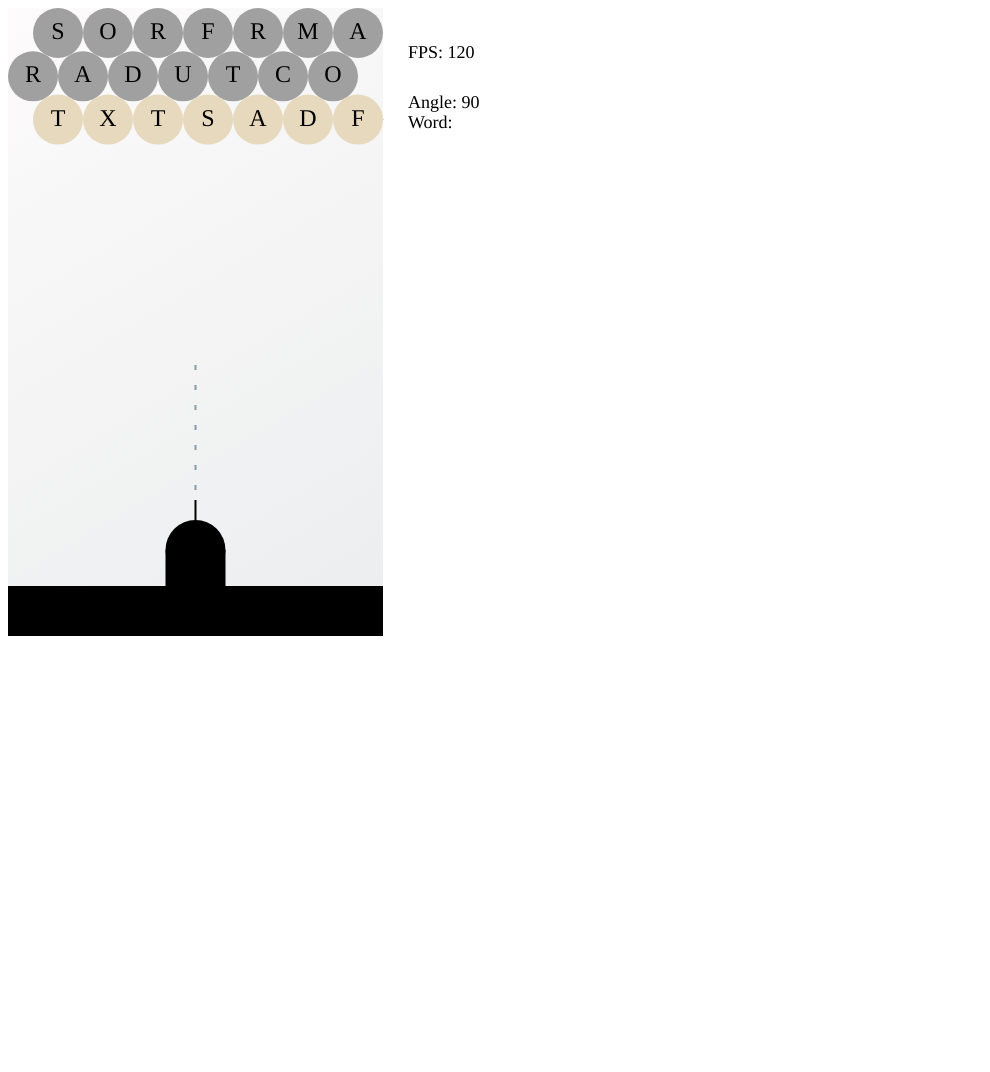
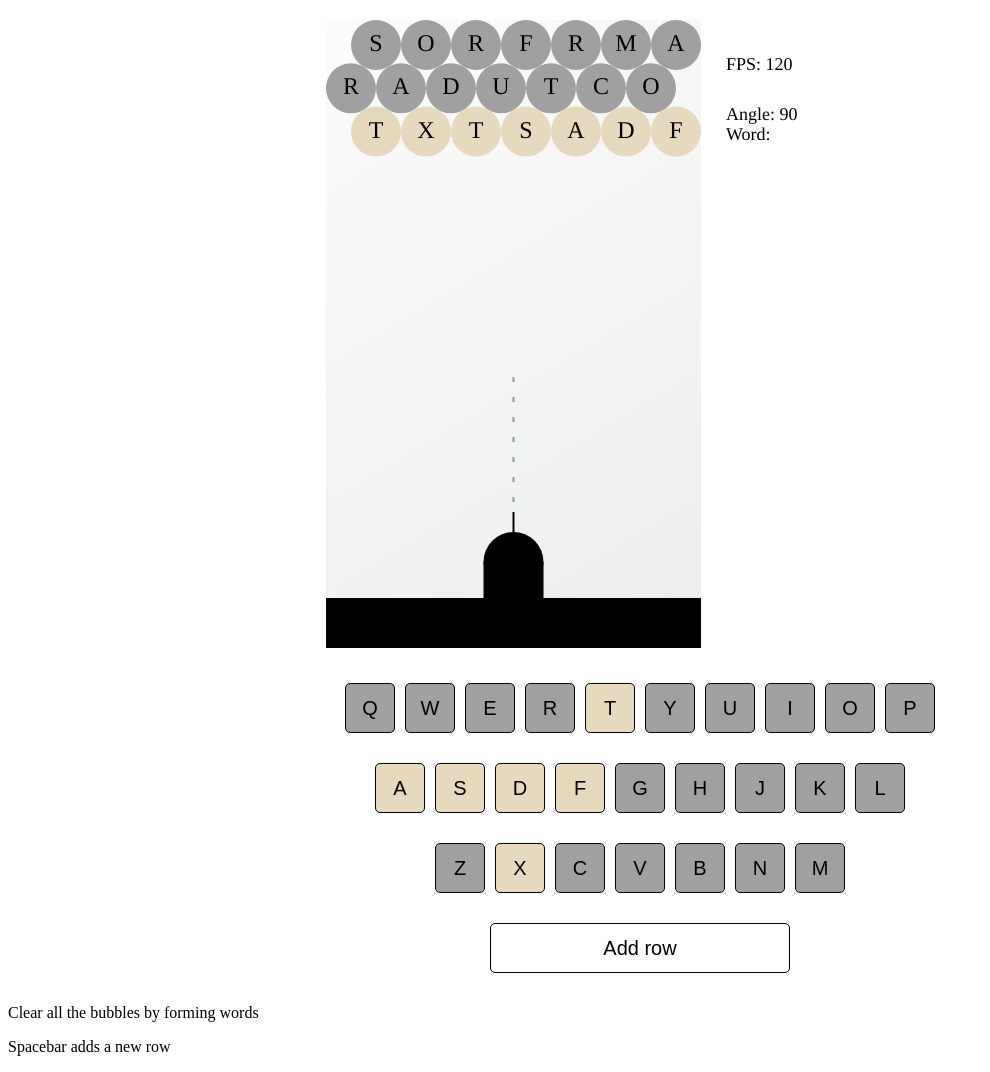
Before and after one commit to tomskopek/bubblepopple, a plain HTML site: page index.html in a window 1280 px wide. Shown: the whole page, without its empty margins (0-990 px from the left). Before the commit the page ends 800 px from the top, so only its background shows below. Drawn offline with Linux system fonts and the light colour scheme.

Commit message:
add an on-screen keyboard

```diff
--- a/index.html
+++ b/index.html
@@ -4,22 +4,54 @@
     <meta charset="UTF-8" />
     <title>Bubble Popple</title>
     <script type="module" src="index.js"></script>
+    <link rel="stylesheet" type="text/css" href="styles.css" />
   </head>
   <body>
-    <canvas id="viewport" width="628" height="628"></canvas>
-    <div id="keyboard">
-      <div id="row-1">
-        <!-- <button id="q">Q</button>
-        <button id="q">W</button>
-        <button id="q">E</button>
-        <button id="q">R</button>
-        <button id="q">T</button>
-        <button id="q">Y</button>
-        <button id="q">U</button>
-        <button id="q">I</button>
-        <button id="q">O</button>
-        <button id="q">P</button> -->
+    <div class="game">
+      <canvas id="viewport" width="628" height="628"></canvas>
+    </div>
+    <div id="keyboard" class="keyboard">
+      <div id="row-1" class="keyboard-row">
+        <button id="q" class="keyboard-button">Q</button>
+        <button id="w" class="keyboard-button">W</button>
+        <button id="e" class="keyboard-button">E</button>
+        <button id="r" class="keyboard-button">R</button>
+        <button id="t" class="keyboard-button">T</button>
+        <button id="y" class="keyboard-button">Y</button>
+        <button id="u" class="keyboard-button">U</button>
+        <button id="i" class="keyboard-button">I</button>
+        <button id="o" class="keyboard-button">O</button>
+        <button id="p" class="keyboard-button">P</button>
       </div>
+      <div id="row-2" class="keyboard-row">
+        <button id="a" class="keyboard-button">A</button>
+        <button id="s" class="keyboard-button">S</button>
+        <button id="d" class="keyboard-button">D</button>
+        <button id="f" class="keyboard-button">F</button>
+        <button id="g" class="keyboard-button">G</button>
+        <button id="h" class="keyboard-button">H</button>
+        <button id="j" class="keyboard-button">J</button>
+        <button id="k" class="keyboard-button">K</button>
+        <button id="l" class="keyboard-button">L</button>
+      </div>
+      <div id="row-3" class="keyboard-row">
+        <button id="z" class="keyboard-button">Z</button>
+        <button id="x" class="keyboard-button">X</button>
+        <button id="c" class="keyboard-button">C</button>
+        <button id="v" class="keyboard-button">V</button>
+        <button id="b" class="keyboard-button">B</button>
+        <button id="n" class="keyboard-button">N</button>
+        <button id="m" class="keyboard-button">M</button>
+      </div>
+      <div class="keyboard-row">
+        <button id="dumpButton" class="keyboard-button" style="width: 300px">
+          Add row
+        </button>
+      </div>
+    </div>
+    <div>
+      <p>Clear all the bubbles by forming words</p>
+      <p>Spacebar adds a new row</p>
     </div>
   </body>
 </html>
--- a/index.js
+++ b/index.js
@@ -168,6 +168,8 @@ window.onload = function () {
     // listen for typing
     document.addEventListener("keydown", onKeyDown);
 
+    initKeyboard();
+
     level.width = level.columns * level.tileWidth + level.tileWidth / 2;
     level.height = canvas.height;
     player.centerX = level.width / 2;
@@ -176,6 +178,40 @@ window.onload = function () {
     resetLevel();
     newRound();
     main(0);
+  }
+
+  function initKeyboard() {
+    document
+      .getElementById("dumpButton")
+      .addEventListener("click", function () {
+        addRow();
+      });
+
+    "abcdefghijklmnopqrstuvwxyz".split("").forEach((char) => {
+      // add click listener to each letter
+      document.getElementById(char).addEventListener("click", function () {
+        const tile = findTileByChar(char);
+        console.log("tile");
+        console.log(tile);
+        if (tile) {
+          if (tile.isAvailable()) {
+            tile.target();
+            player.word.push(tile);
+          }
+        }
+      });
+    });
+  }
+
+  function findTileByChar(char) {
+    for (let i = level.tiles.length - 1; i >= 0; i--) {
+      for (let j = 0; j < level.columns; j++) {
+        const tile = level.tiles[i][j];
+        if (tile && tile.val.toLowerCase() === char) {
+          return tile;
+        }
+      }
+    }
   }
 
   // Main game loop
@@ -224,6 +260,19 @@ window.onload = function () {
     }
   }
 
+  function styleKeyboard() {
+    const availableTiles = level.availableTiles;
+    const allTiles = "abcdefghijklmnopqrstuvwxyz".split("");
+    for (const char of allTiles) {
+      const tile = findTileByChar(char);
+      if (tile && availableTiles.includes(tile)) {
+        document.getElementById(char).style.backgroundColor = colors.beige2;
+      } else {
+        document.getElementById(char).style.backgroundColor = colors.gray1;
+      }
+    }
+  }
+
   // Render the game
   function render() {
     if (gameState == gameStates.lose) {
@@ -238,6 +287,7 @@ window.onload = function () {
     renderTiles();
     renderPlayer();
     renderWord();
+    styleKeyboard();
     if (SHOW_DEBUG_INFO) {
       renderFps(context);
       renderDebugInfo(context, player);
--- /dev/null
+++ b/styles.css
@@ -0,0 +1,37 @@
+.game {
+    display: flex;
+    flex-direction: column;
+    justify-content: center;
+    align-items: center;
+    margin-top: 20px;
+}
+
+.keyboard {
+    display: flex;
+    flex-direction: column;
+    justify-content: center;
+    align-items: center;
+    margin-top: 20px;
+}
+
+.keyboard-row {
+    display: flex;
+    justify-content: center;
+    align-items: center;
+    margin: 10px 0;
+}
+
+.keyboard-button {
+    width: 50px;
+    height: 50px;
+    margin: 5px;
+    border: 1px solid #000;
+    border-radius: 5px;
+    background-color: #fff;
+    display: flex;
+    justify-content: center;
+    align-items: center;
+    font-size: 20px;
+    cursor: pointer;
+    transition: background-color 0.3s;
+}
```
